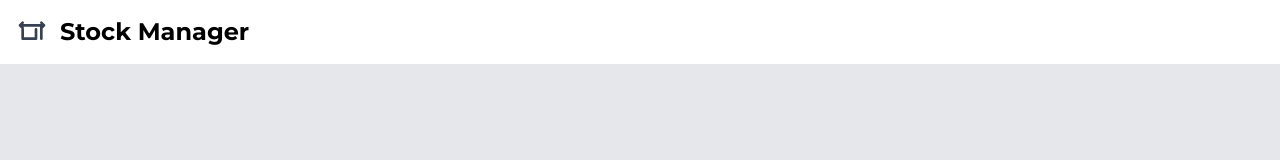
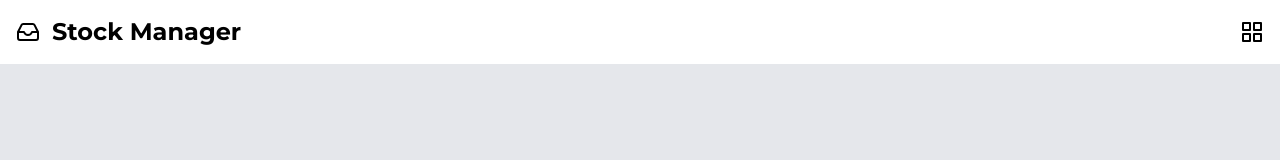
Before and after one commit to Tomaz5556/Controle-Estoque-Integrado-MA, a website: page public/index.html in a window 1280 px wide. Shown: the top 160 px of the page. Drawn offline with nearby package versions, Linux system fonts and the light colour scheme.

```diff
--- a/public/index.html
+++ b/public/index.html
@@ -14,10 +14,17 @@
 </head>
 <body class="flex flex-col h-screen bg-gray-200">
     <div class="bg-white shadow p-4 flex items-center">
-        <svg xmlns="http://www.w3.org/2000/svg" class="h-8 w-8 text-gray-700 mr-3" fill="none" viewBox="0 0 24 24" stroke="currentColor">
-            <path stroke-linecap="round" stroke-linejoin="round" stroke-width="2" d="M3 7h18M3 7l2-2m-2 2l2 2M21 7l-2-2m2 2l-2 2M3 7h18m-2 0v10m2-10h-2m0 0L5 7m10 0h2M5 17v-7m10 0v7m0 0H5m10 0H5" />
+        <svg xmlns="http://www.w3.org/2000/svg" width="24" height="24" viewBox="0 0 24 24" fill="none" stroke="#000000" stroke-width="2" stroke-linecap="round" stroke-linejoin="round" class="mr-3">
+            <path d="M21.5 12H16c-.7 2-2 3-4 3s-3.3-1-4-3H2.5"/>
+            <path d="M5.5 5.1L2 12v6c0 1.1.9 2 2 2h16a2 2 0 002-2v-6l-3.4-6.9A2 2 0 0016.8 4H7.2a2 2 0 00-1.8 1.1z"/>
         </svg>
         <h1 class="text-2xl font-bold font-montserrat text-left">Stock Manager</h1>
+        <svg xmlns="http://www.w3.org/2000/svg" width="24" height="24" viewBox="0 0 24 24" fill="none" stroke="#000000" stroke-width="2" stroke-linecap="round" stroke-linejoin="round" class="ml-auto">
+            <rect x="3" y="3" width="7" height="7"></rect>
+            <rect x="14" y="3" width="7" height="7"></rect>
+            <rect x="14" y="14" width="7" height="7"></rect>
+            <rect x="3" y="14" width="7" height="7"></rect>
+        </svg>
     </div>
     <div class="flex items-center justify-center flex-grow bg-gray-200">
         <div class="bg-white px-8 py-16 rounded-lg shadow-lg w-2/5 relative">
```
Also changed, not shown: LICENSE.md (added), README.md (added).
